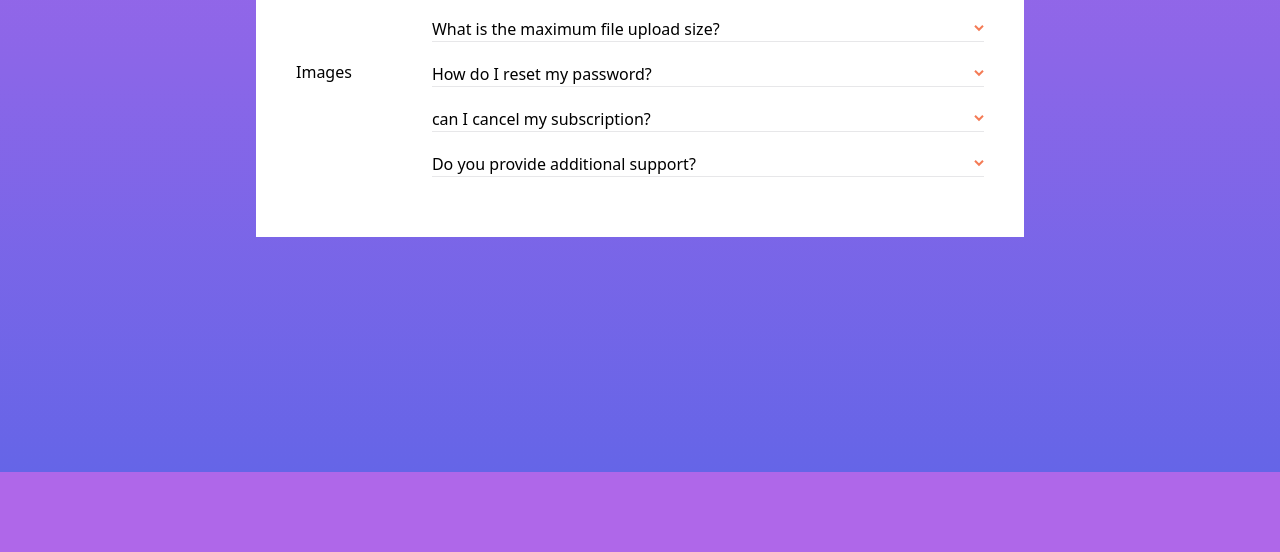
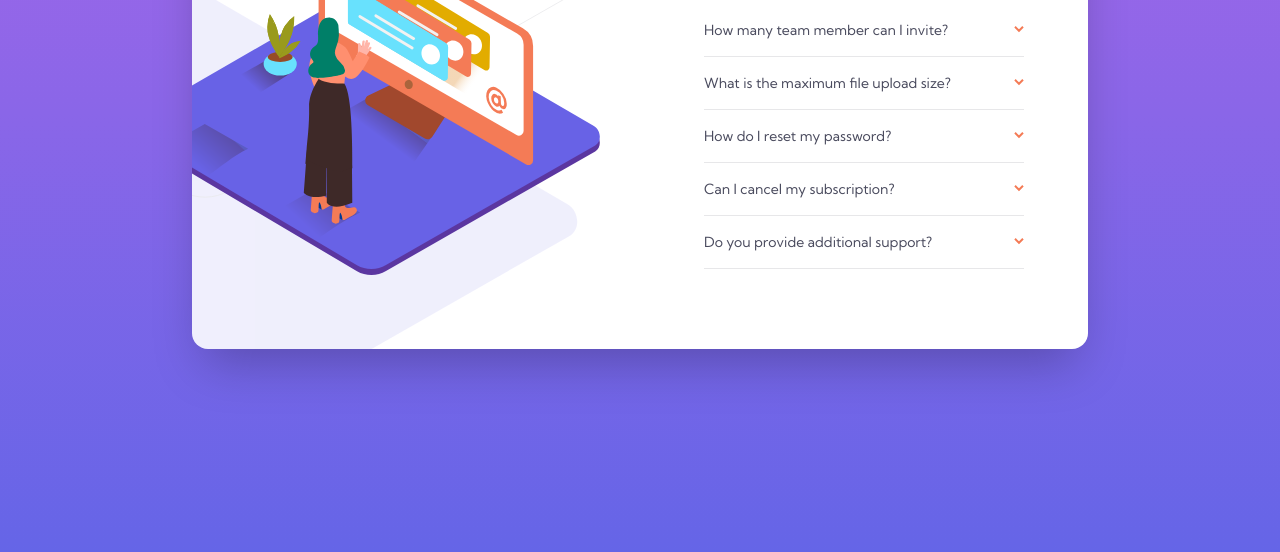
Before and after one commit to gauthamkrishnax/ui-experiments, a Gatsby site: page /faq in a window 1280 px wide. Shown: the part 328-880 px from the top of the page. Before the commit the page ends 800 px from the top, so only its background shows below. Built offline with nearby package versions, Linux system fonts and the light colour scheme; Gatsby itself is replaced by a stand-in of ours.

Commit message:
faq-all-but-box

```diff
--- a/src/pages/faq.js
+++ b/src/pages/faq.js
@@ -3,8 +3,13 @@ import { Helmet } from "react-helmet";
 import "../styles/global.css";
 
 import faqData from "./faq/faqData";
+import FaqDisclosure from "./faq/Disclosure";
 
-import FaqDisclosure from "./faq/Disclosure";
+import mainPicDesk from "./faq/illustration-woman-online-desktop.svg";
+import patternDesk from "./faq/bg-pattern-desktop.svg";
+import box from "./faq/illustration-box-desktop.svg";
+import patternMobile from "./faq/bg-pattern-mobile.svg";
+import mainPicMobile from "./faq/illustration-woman-online-mobile.svg";
 
 const Faq = () => {
   return (
@@ -12,16 +17,41 @@ const Faq = () => {
       <Helmet>
         <html
           lang="en"
-          className="bg-[#af67e9] bg-gradient-to-b from-[#af67e9] to-[#6565e7]"
+          className="bg-[#af67e9] bg-gradient-to-b from-[#af67e9] to-[#6565e7] "
         >{``}</html>
       </Helmet>
-      <div className="min-h-screen flex justify-center items-center">
-        <div className="bg-white overflow-hidden flex items-center w-full max-w-3xl p-10">
-          <div className="mr-20">Images</div>
-          <div className="w-full">
-            <h1>FAQ</h1>
-            {faqData.map(({ q, a }) => (
-              <FaqDisclosure q={q} a={a} />
+      <div className="min-h-screen flex flex-col justify-center items-center relative mx-4 mb-10 lg:mt-10 lg:mx-0 font-KumbSans">
+        <img
+          src={mainPicMobile}
+          alt=""
+          className="-ml-5 -mb-24 z-10 lg:hidden"
+        />
+        <div className="bg-white max-w-4xl  w-full rounded-2xl shadow-2xl lg:grid lg:grid-cols-2 lg:relative lg:overflow-hidden">
+          <img src={patternMobile} alt="" className=" m-auto lg:hidden" />
+
+          {/* DESKTOP IMAGE COLLECTION */}
+
+          <div className="hidden lg:block ">
+            <img
+              src={mainPicDesk}
+              alt=""
+              className="absolute -left-16 top-10 z-10"
+            />
+            <img
+              src={patternDesk}
+              alt=""
+              className="absolute w-[850px] -top-48 -left-96 pr-20"
+            />
+          </div>
+
+          {/* FAQ SECTION */}
+
+          <div className=" w-full p-4 lg:p-16">
+            <h1 className="text-center lg:text-left mb-8 lg:mb-10 font-bold text-[#1d1e35] text-3xl lg:text-4xl">
+              FAQ
+            </h1>
+            {faqData.map(({ q, a }, n) => (
+              <FaqDisclosure key={n} q={q} a={a} />
             ))}
           </div>
         </div>
--- a/src/pages/faq/Disclosure.js
+++ b/src/pages/faq/Disclosure.js
@@ -6,20 +6,21 @@ import arrow from "./icon-arrow-down.svg";
 
 const FaqDisclosure = ({ q, a }) => {
   return (
-    <div className="mb-5 border-b border-[#e7e7e9]">
+    <div className="mb-4 border-b border-[#e7e7e9] pb-4">
       <Disclosure className="border border-black">
         {({ open }) => (
           <>
-            <Disclosure.Button className="flex items-center justify-between w-full">
-              <span>{q}</span>
+            <Disclosure.Button className="flex items-center justify-between w-full focus:outline-none ">
+              <span className="text-[#4a4b5e] text-xs lg:text-sm">{q}</span>
               <img
                 src={arrow}
+                alt="arrow icon"
                 className={`${open ? "transform rotate-180" : ""}`}
               />
             </Disclosure.Button>
 
             <Disclosure.Panel>
-              <p>{a}</p>
+              <p className="text-xs lg:text-sm mt-3 text-[#787887]">{a}</p>
             </Disclosure.Panel>
           </>
         )}
--- a/src/pages/faq/faqData.js
+++ b/src/pages/faq/faqData.js
@@ -12,7 +12,7 @@ const faqData = [
     a: "You can choose forget password on Sign In menu or go to http://hsudk.fsdfsd.com/forgot-menu/ for more info",
   },
   {
-    q: "can I cancel my subscription?",
+    q: "Can I cancel my subscription?",
     a: " You can cancel your subscription within 10 days of your registration",
   },
   {
--- a/src/styles/global.css
+++ b/src/styles/global.css
@@ -1,9 +1,12 @@
+@import url("https://fonts.googleapis.com/css2?family=Kumbh+Sans:wght@400;700&display=swap");
+
 @tailwind base;
 @tailwind components;
 @tailwind utilities;
 
-@layer base {
-  html {
-    height: 100%;
-  }
+html,
+body,
+#___gatsby,
+#gatsby-focus-wrapper {
+  min-height: 100vh;
 }
--- a/tailwind.config.js
+++ b/tailwind.config.js
@@ -4,7 +4,14 @@ module.exports = {
   './src/**/*.{js,jsx,ts,tsx,vue}',],
   darkMode: false, // or 'media' or 'class'
   theme: {
-    extend: {},
+    extend: {
+      spacing: {
+        '108': '24rem',
+      },
+      fontFamily: {
+        'KumbSans' : ['Kumbh Sans', 'sans-serif']
+      }
+    },
   },
   variants: {
     extend: {},
```
